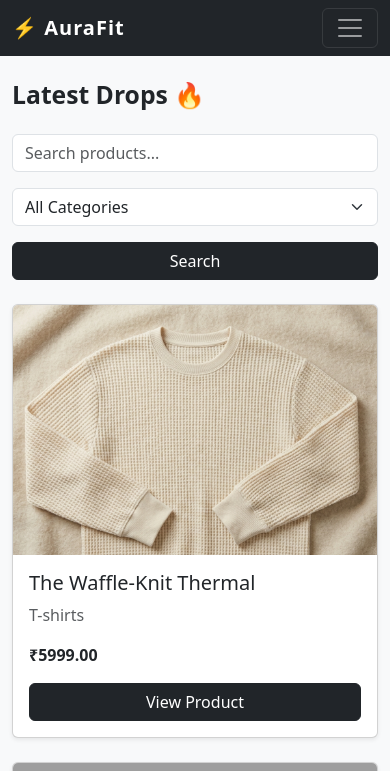
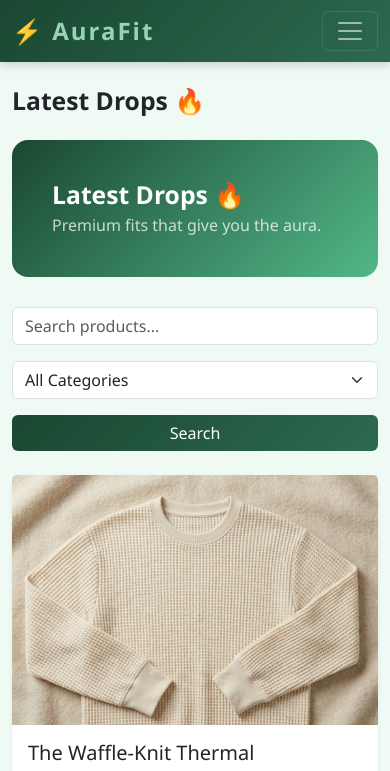
Before and after one commit to fazalahmed07/aurafit, a Django app: page /products/ in a window 390 px wide. Shown: the top 771 px of the page. Run offline with Django 5.2, Linux system fonts and the light colour scheme; data comes from the database, SQL or seed files in the repository; both versions use the stored data as it was after the commit; grey boxes are pictures that could not be loaded.

Commit message:
Add cod green them and order placement

```diff
--- a/templates/base.html
+++ b/templates/base.html
@@ -5,11 +5,107 @@
     <meta name="viewport" content="width=device-width, initial-scale=1.0">
     <title>AuraFit {% block title %}{% endblock %}</title>
     <link href="https://cdn.jsdelivr.net/npm/bootstrap@5.3.0/dist/css/bootstrap.min.css" rel="stylesheet">
-    <style>
-        body { background-color: #f8f9fa; }
-        .navbar-brand { font-weight: 800; letter-spacing: 1px; }
-        .aura-badge { background: linear-gradient(135deg, #6f42c1, #e83e8c); color: white; padding: 2px 8px; border-radius: 20px; font-size: 0.75rem; }
-    </style>
+   <style>
+    :root {
+        --green-dark: #1a4731;
+        --green-mid: #2d6a4f;
+        --green-light: #52b788;
+        --green-accent: #95d5b2;
+        --green-pale: #d8f3dc;
+    }
+
+    body {
+        background-color: #f0faf4;
+        font-family: 'Segoe UI', sans-serif;
+    }
+
+    /* Navbar */
+    .navbar {
+        background: linear-gradient(135deg, var(--green-dark), var(--green-mid)) !important;
+        box-shadow: 0 2px 10px rgba(0,0,0,0.2);
+    }
+
+    .navbar-brand {
+        font-weight: 800;
+        font-size: 1.5rem;
+        letter-spacing: 2px;
+        color: var(--green-accent) !important;
+    }
+
+    .nav-link {
+        color: var(--green-pale) !important;
+        font-weight: 500;
+        transition: color 0.2s;
+    }
+
+    .nav-link:hover {
+        color: var(--green-accent) !important;
+    }
+
+    /* Buttons */
+    .btn-dark {
+        background: linear-gradient(135deg, var(--green-dark), var(--green-mid));
+        border: none;
+        color: white;
+        transition: all 0.3s;
+    }
+
+    .btn-dark:hover {
+        background: linear-gradient(135deg, var(--green-mid), var(--green-light));
+        transform: translateY(-1px);
+        box-shadow: 0 4px 15px rgba(45, 106, 79, 0.4);
+    }
+
+    /* Cards */
+    .card {
+        border: none;
+        border-radius: 12px;
+        box-shadow: 0 2px 15px rgba(0,0,0,0.08);
+        transition: transform 0.2s, box-shadow 0.2s;
+    }
+
+    .card:hover {
+        transform: translateY(-4px);
+        box-shadow: 0 8px 25px rgba(45, 106, 79, 0.2);
+    }
+
+    /* Table */
+    .table-dark {
+        background: linear-gradient(135deg, var(--green-dark), var(--green-mid)) !important;
+    }
+
+    /* Pagination */
+    .page-link {
+        color: var(--green-mid) !important;
+        border-color: var(--green-accent) !important;
+    }
+
+    .page-item.active .page-link {
+        background: linear-gradient(135deg, var(--green-dark), var(--green-mid)) !important;
+        border-color: var(--green-dark) !important;
+        color: white !important;
+    }
+
+    /* Badge */
+    .badge.bg-success {
+        background: var(--green-mid) !important;
+    }
+
+    /* Hero section */
+    .aura-hero {
+        background: linear-gradient(135deg, var(--green-dark), var(--green-light));
+        color: white;
+        padding: 40px;
+        border-radius: 16px;
+        margin-bottom: 30px;
+    }
+
+    /* Form controls */
+    .form-control:focus, .form-select:focus {
+        border-color: var(--green-light);
+        box-shadow: 0 0 0 0.2rem rgba(82, 183, 136, 0.25);
+    }
+</style>
 </head>
 <body>
 
--- a/templates/products/list.html
+++ b/templates/products/list.html
@@ -5,6 +5,10 @@
 {% block content %}
 <h2 class="mb-4 fw-bold">Latest Drops 🔥</h2>
 
+<div class="aura-hero">
+    <h2 class="fw-bold mb-1">Latest Drops 🔥</h2>
+    <p class="mb-0 opacity-75">Premium fits that give you the aura.</p>
+</div>
 <!-- Search & Filter -->
 <form method="get" class="row g-3 mb-4">
     <div class="col-md-6">
```
Also changed, not shown: orders/models.py (+6 -1 lines), orders/views.py (+10 -0 lines), templates/orders/checkout.html (+35 -3 lines), db.sqlite3 (added), media/products/The_Relaxed-Fit_Cargo.png (added), media/products/The_Waffle-Knit_Thermal.png (added), media/products/box_fit.png (added), orders/migrations/0002_order_city_order_full_name_order_phone_order_pincode_and_more.py (added), 6 other files.
